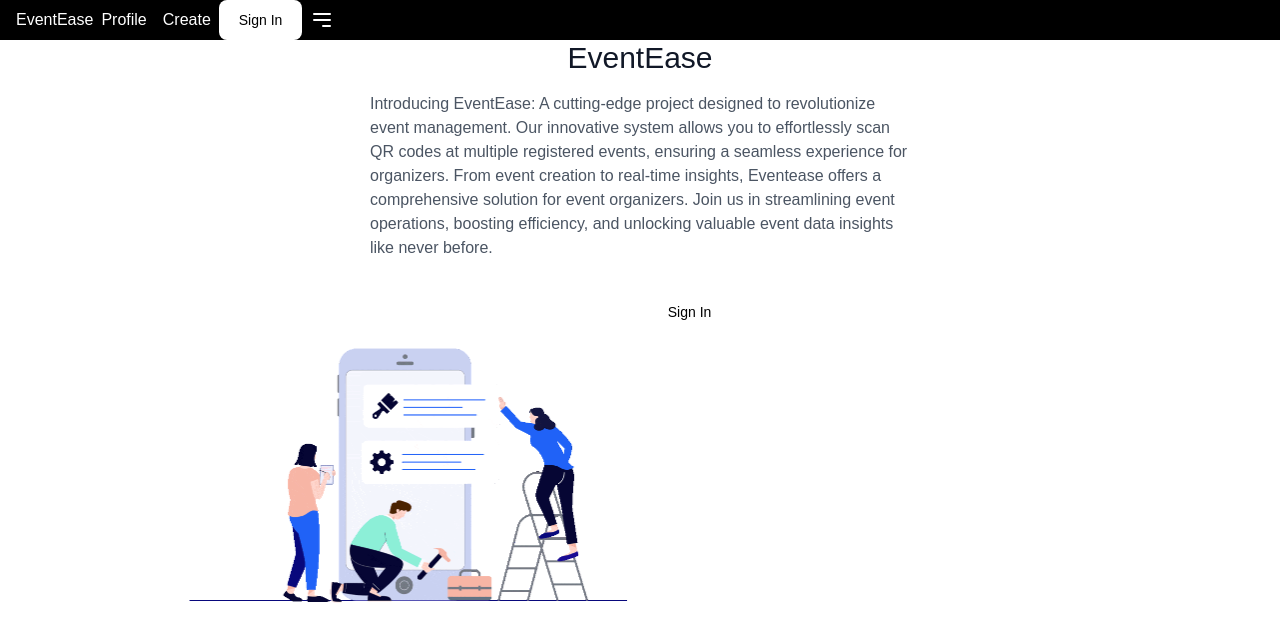
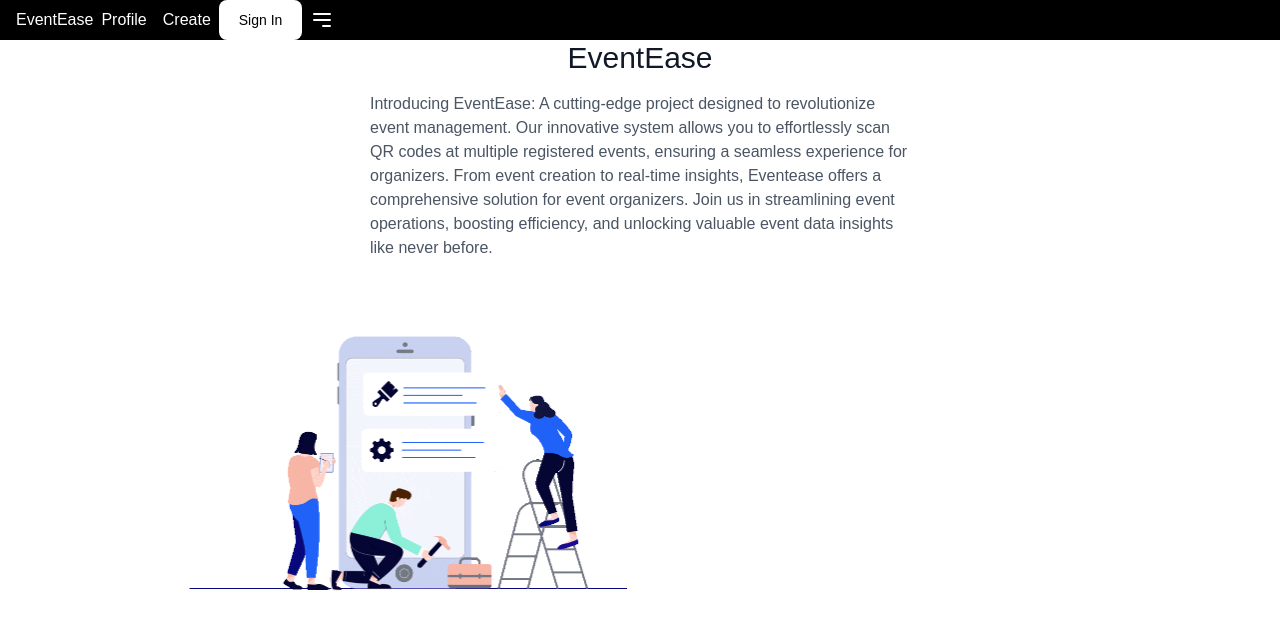
Before and after one commit to Coders-Club-by-TSC/EventGatePassManager, a Next.js app: page / in a window 1280 px wide. Shown: the top 642 px of the page. Built offline with nearby package versions, Linux system fonts and the light colour scheme; no server answers; a web font is replaced by a local one.

Commit message:
deployment issue 1 solved try 5

```diff
--- a/Components/Hero.jsx
+++ b/Components/Hero.jsx
@@ -1,6 +1,5 @@
 import React from "react";
 import Image from "next/image";
-import SignInButton from "./SignInButton";
 import HeroImage from "@/public/Images/Hero.gif";
 
 function Hero() {
@@ -30,9 +29,6 @@ function Hero() {
                 </button>
               </a>
 
-              <p className=" ml-3  inline-flex ">
-                <SignInButton />
-              </p>
             </div>
           </div>
           <div className=" ">
--- a/Components/Navbar.jsx
+++ b/Components/Navbar.jsx
@@ -1,6 +1,6 @@
 "use client"
 import React from 'react'
-import SignInButton from './SignInButton';
+import SignInButton from './SignIn';
 import { useState } from 'react';
 
 const Navbar = () => {
--- a/components/SignInButton.jsx
+++ b/Components/SignIn.jsx
@@ -2,7 +2,7 @@
 import { useSession, signIn, signOut } from "next-auth/react"
 import { WhiteButton } from "./Buttons";
 
-const SignInButton = () => {
+function SignInButton() {
     const { status } = useSession();
     const signInHandler = () => {
         signIn("google", { callbackUrl: "/" })
```
